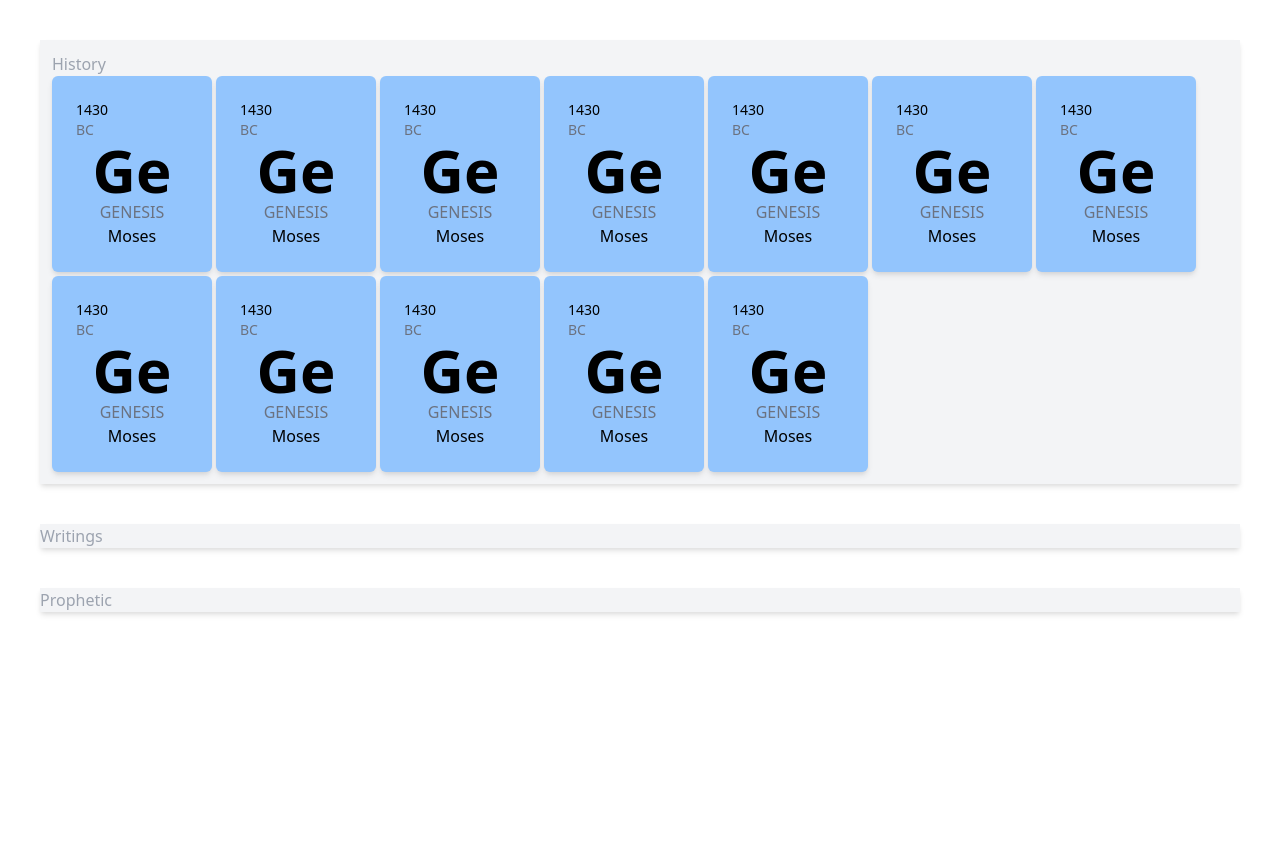
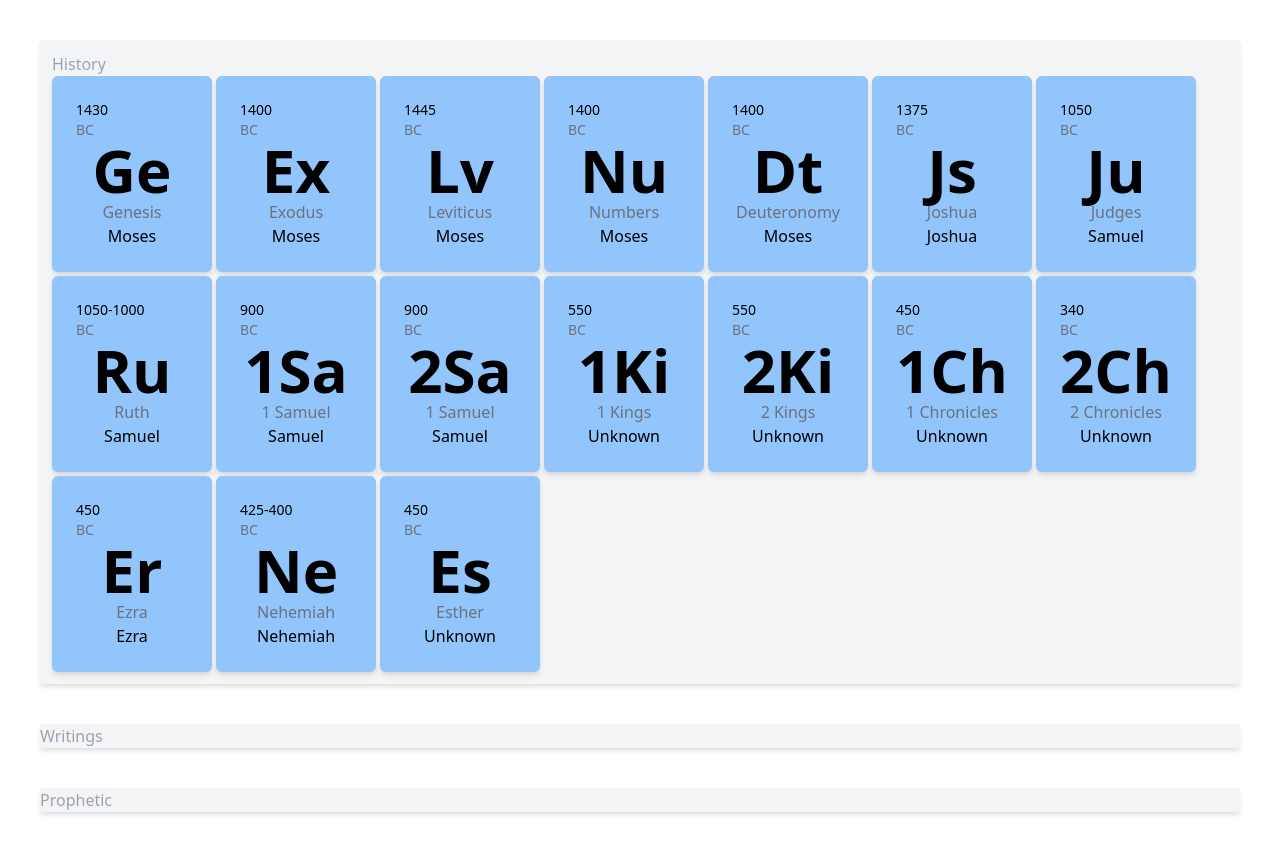
Before and after one commit to robkreisel/the-bible, a React (Create React App) app: page / in a window 1280 px wide. Before the commit the page ends 800 px from the top, so only its background shows below. Built offline with nearby package versions, Linux system fonts and the light colour scheme.

Commit message:
Extracted Book and added data

```diff
--- a/src/App.js
+++ b/src/App.js
@@ -1,120 +1,17 @@
 import React from 'react';
 import './App.css';
+import Book from './components/book';
+import books from './data/books';
 
-function App2() {
+function App() {
   return (
   <div>
     <div className="m-3 p-3 sm:m-10 bg-gray-100 shadow-md overflow-hidden">
       <div className="text-gray-400">History</div>
       <div className="flex flex-wrap gap-1">
-        <div class="p-2 sm:p-6 bg-blue-300 hover:bg-blue-400 rounded-md shadow-md w-10 sm:w-40">
-          <div>
-            <div className="text-sm font-medium text-black hidden sm:block">1430</div>
-            <div className="text-sm font-light text-gray-500 hidden sm:block">BC</div>
-            <div class="text-sm sm:text-6xl font-bold text-black text-center">Ge</div>
-            <p class="text-gray-500 text-center hidden sm:block">GENESIS</p>
-            <p className="font-medium text-black text-center hidden sm:block">Moses</p>
-          </div>
-        </div>
-        <div class="p-2 sm:p-6 bg-blue-300 hover:bg-blue-400 rounded-md shadow-md w-10 sm:w-40">
-          <div>
-            <div className="text-sm font-medium text-black hidden sm:block">1430</div>
-            <div className="text-sm font-light text-gray-500 hidden sm:block">BC</div>
-            <div class="text-sm sm:text-6xl font-bold text-black text-center">Ge</div>
-            <p class="text-gray-500 text-center hidden sm:block">GENESIS</p>
-            <p className="font-medium text-black text-center hidden sm:block">Moses</p>
-          </div>
-        </div>
-        <div class="p-2 sm:p-6 bg-blue-300 hover:bg-blue-400 rounded-md shadow-md w-10 sm:w-40">
-          <div>
-            <div className="text-sm font-medium text-black hidden sm:block">1430</div>
-            <div className="text-sm font-light text-gray-500 hidden sm:block">BC</div>
-            <div class="text-sm sm:text-6xl font-bold text-black text-center">Ge</div>
-            <p class="text-gray-500 text-center hidden sm:block">GENESIS</p>
-            <p className="font-medium text-black text-center hidden sm:block">Moses</p>
-          </div>
-        </div>
-        <div class="p-2 sm:p-6 bg-blue-300 hover:bg-blue-400 rounded-md shadow-md w-10 sm:w-40">
-          <div>
-            <div className="text-sm font-medium text-black hidden sm:block">1430</div>
-            <div className="text-sm font-light text-gray-500 hidden sm:block">BC</div>
-            <div class="text-sm sm:text-6xl font-bold text-black text-center">Ge</div>
-            <p class="text-gray-500 text-center hidden sm:block">GENESIS</p>
-            <p className="font-medium text-black text-center hidden sm:block">Moses</p>
-          </div>
-        </div>
-        <div class="p-2 sm:p-6 bg-blue-300 hover:bg-blue-400 rounded-md shadow-md w-10 sm:w-40">
-          <div>
-            <div className="text-sm font-medium text-black hidden sm:block">1430</div>
-            <div className="text-sm font-light text-gray-500 hidden sm:block">BC</div>
-            <div class="text-sm sm:text-6xl font-bold text-black text-center">Ge</div>
-            <p class="text-gray-500 text-center hidden sm:block">GENESIS</p>
-            <p className="font-medium text-black text-center hidden sm:block">Moses</p>
-          </div>
-        </div>
-        <div class="p-2 sm:p-6 bg-blue-300 hover:bg-blue-400 rounded-md shadow-md w-10 sm:w-40">
-          <div>
-            <div className="text-sm font-medium text-black hidden sm:block">1430</div>
-            <div className="text-sm font-light text-gray-500 hidden sm:block">BC</div>
-            <div class="text-sm sm:text-6xl font-bold text-black text-center">Ge</div>
-            <p class="text-gray-500 text-center hidden sm:block">GENESIS</p>
-            <p className="font-medium text-black text-center hidden sm:block">Moses</p>
-          </div>
-        </div>
-        <div class="p-2 sm:p-6 bg-blue-300 hover:bg-blue-400 rounded-md shadow-md w-10 sm:w-40">
-          <div>
-            <div className="text-sm font-medium text-black hidden sm:block">1430</div>
-            <div className="text-sm font-light text-gray-500 hidden sm:block">BC</div>
-            <div class="text-sm sm:text-6xl font-bold text-black text-center">Ge</div>
-            <p class="text-gray-500 text-center hidden sm:block">GENESIS</p>
-            <p className="font-medium text-black text-center hidden sm:block">Moses</p>
-          </div>
-        </div>
-        <div class="p-2 sm:p-6 bg-blue-300 hover:bg-blue-400 rounded-md shadow-md w-10 sm:w-40">
-          <div>
-            <div className="text-sm font-medium text-black hidden sm:block">1430</div>
-            <div className="text-sm font-light text-gray-500 hidden sm:block">BC</div>
-            <div class="text-sm sm:text-6xl font-bold text-black text-center">Ge</div>
-            <p class="text-gray-500 text-center hidden sm:block">GENESIS</p>
-            <p className="font-medium text-black text-center hidden sm:block">Moses</p>
-          </div>
-        </div>
-        <div class="p-2 sm:p-6 bg-blue-300 hover:bg-blue-400 rounded-md shadow-md w-10 sm:w-40">
-          <div>
-            <div className="text-sm font-medium text-black hidden sm:block">1430</div>
-            <div className="text-sm font-light text-gray-500 hidden sm:block">BC</div>
-            <div class="text-sm sm:text-6xl font-bold text-black text-center">Ge</div>
-            <p class="text-gray-500 text-center hidden sm:block">GENESIS</p>
-            <p className="font-medium text-black text-center hidden sm:block">Moses</p>
-          </div>
-        </div>
-        <div class="p-2 sm:p-6 bg-blue-300 hover:bg-blue-400 rounded-md shadow-md w-10 sm:w-40">
-          <div>
-            <div className="text-sm font-medium text-black hidden sm:block">1430</div>
-            <div className="text-sm font-light text-gray-500 hidden sm:block">BC</div>
-            <div class="text-sm sm:text-6xl font-bold text-black text-center">Ge</div>
-            <p class="text-gray-500 text-center hidden sm:block">GENESIS</p>
-            <p className="font-medium text-black text-center hidden sm:block">Moses</p>
-          </div>
-        </div>
-        <div class="p-2 sm:p-6 bg-blue-300 hover:bg-blue-400 rounded-md shadow-md w-10 sm:w-40">
-          <div>
-            <div className="text-sm font-medium text-black hidden sm:block">1430</div>
-            <div className="text-sm font-light text-gray-500 hidden sm:block">BC</div>
-            <div class="text-sm sm:text-6xl font-bold text-black text-center">Ge</div>
-            <p class="text-gray-500 text-center hidden sm:block">GENESIS</p>
-            <p className="font-medium text-black text-center hidden sm:block">Moses</p>
-          </div>
-        </div>
-        <div class="p-2 sm:p-6 bg-blue-300 hover:bg-blue-400 rounded-md shadow-md w-10 sm:w-40">
-          <div>
-            <div className="text-sm font-medium text-black hidden sm:block">1430</div>
-            <div className="text-sm font-light text-gray-500 hidden sm:block">BC</div>
-            <div class="text-sm sm:text-6xl font-bold text-black text-center">Ge</div>
-            <p class="text-gray-500 text-center hidden sm:block">GENESIS</p>
-            <p className="font-medium text-black text-center hidden sm:block">Moses</p>
-          </div>
-        </div>
+        {books.map((book) => (
+          <Book book={book} key={books.symbol} />
+        ))}
       </div>
     </div>
     <div className="m-3 sm:m-10 bg-gray-100 shadow-md overflow-hidden">
@@ -127,4 +24,4 @@ function App2() {
   );
 }
 
-export default App2;
+export default App;
--- /dev/null
+++ b/src/components/book.jsx
@@ -0,0 +1,15 @@
+import React from "react";
+
+export default function Book({ book }) {
+    return (
+        <div class="p-2 sm:p-6 bg-blue-300 hover:bg-blue-400 rounded-md shadow-md w-10 sm:w-40">
+          <div>
+            <div className="text-sm font-medium text-black hidden sm:block">{book.year}</div>
+            <div className="text-sm font-light text-gray-500 hidden sm:block">{book.era}</div>
+            <div class="text-sm sm:text-6xl font-bold text-black text-center">{book.symbol}</div>
+            <p class="text-gray-500 text-center hidden sm:block">{book.name}</p>
+            <p className="font-medium text-black text-center hidden sm:block">{book.author}</p>
+          </div>
+        </div>
+    );
+}
--- /dev/null
+++ b/src/data/books.js
@@ -0,0 +1,121 @@
+export default [
+{
+    name: "Genesis",
+    symbol: "Ge",
+    year: "1430",
+    era: "BC",
+    author: "Moses"
+},
+{
+    name: "Exodus",
+    symbol: "Ex",
+    year: "1400",
+    era: "BC",
+    author: "Moses"
+},
+{
+    name: "Leviticus",
+    symbol: "Lv",
+    year: "1445",
+    era: "BC",
+    author: "Moses"
+},
+{
+    name: "Numbers",
+    symbol: "Nu",
+    year: "1400",
+    era: "BC",
+    author: "Moses"
+},
+{
+    name: "Deuteronomy",
+    symbol: "Dt",
+    year: "1400",
+    era: "BC",
+    author: "Moses"
+},
+{
+    name: "Joshua",
+    symbol: "Js",
+    year: "1375",
+    era: "BC",
+    author: "Joshua"
+},
+{
+    name: "Judges",
+    symbol: "Ju",
+    year: "1050",
+    era: "BC",
+    author: "Samuel"
+},
+{
+    name: "Ruth",
+    symbol: "Ru",
+    year: "1050-1000",
+    era: "BC",
+    author: "Samuel"
+},
+{
+    name: "1 Samuel",
+    symbol: "1Sa",
+    year: "900",
+    era: "BC",
+    author: "Samuel"
+},
+{
+    name: "1 Samuel",
+    symbol: "2Sa",
+    year: "900",
+    era: "BC",
+    author: "Samuel"
+},
+{
+    name: "1 Kings",
+    symbol: "1Ki",
+    year: "550",
+    era: "BC",
+    author: "Unknown"
+},
+{
+    name: "2 Kings",
+    symbol: "2Ki",
+    year: "550",
+    era: "BC",
+    author: "Unknown"
+},
+{
+    name: "1 Chronicles",
+    symbol: "1Ch",
+    year: "450",
+    era: "BC",
+    author: "Unknown"
+},
+{
+    name: "2 Chronicles",
+    symbol: "2Ch",
+    year: "340",
+    era: "BC",
+    author: "Unknown"
+},
+{
+    name: "Ezra",
+    symbol: "Er",
+    year: "450",
+    era: "BC",
+    author: "Ezra"
+},
+{
+    name: "Nehemiah",
+    symbol: "Ne",
+    year: "425-400",
+    era: "BC",
+    author: "Nehemiah"
+},
+{
+    name: "Esther",
+    symbol: "Es",
+    year: "450",
+    era: "BC",
+    author: "Unknown"
+}
+];
```
